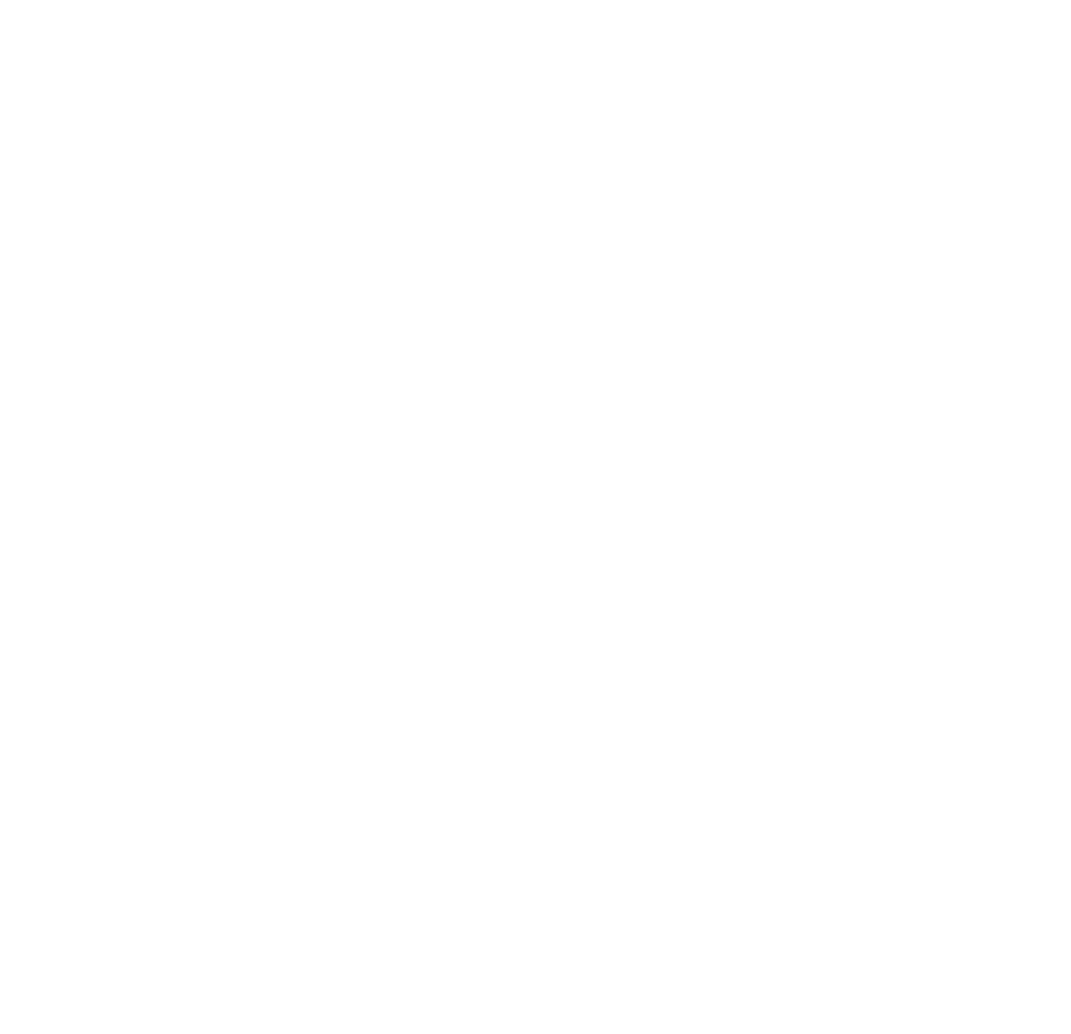
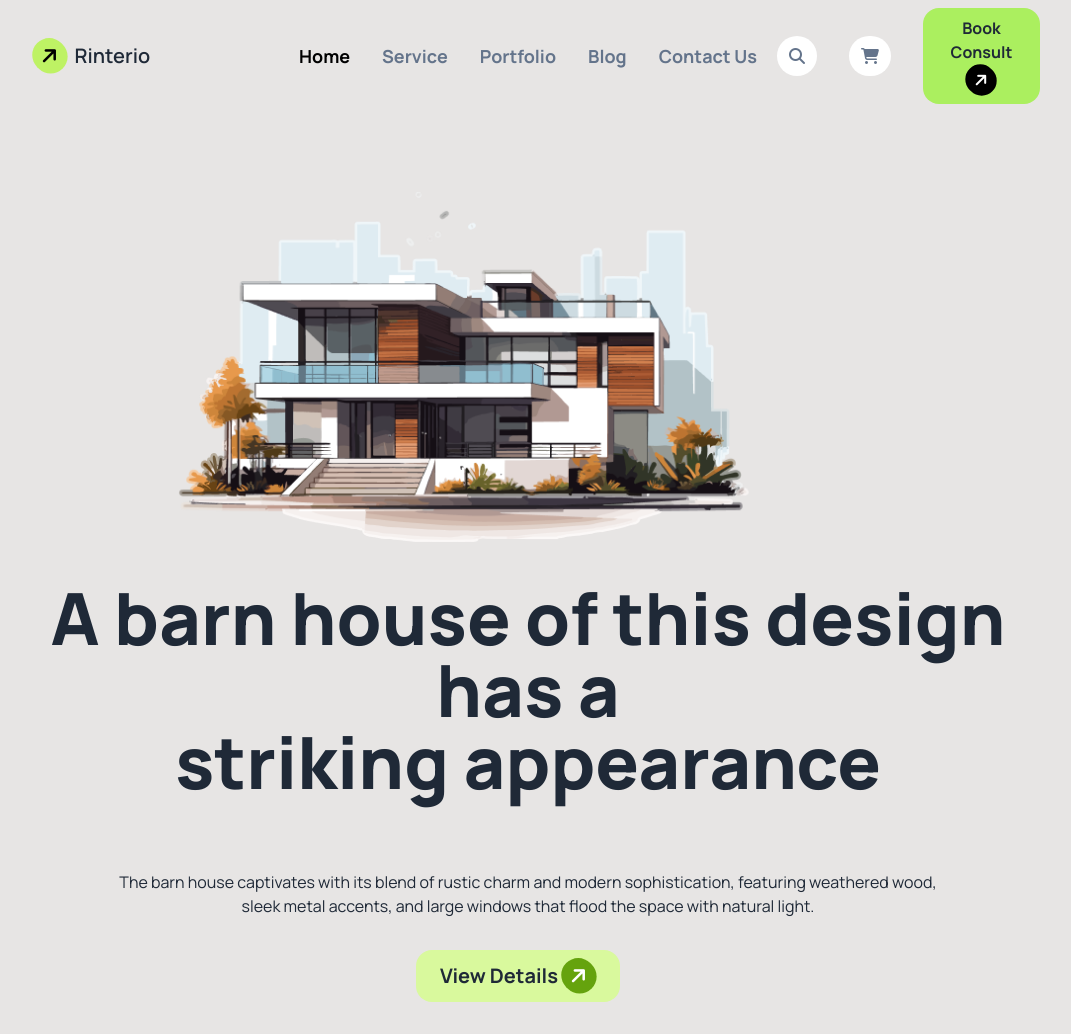
Before and after one commit to hossenali2200/assignment-3-rinterio, a plain HTML site: page index.html in a window 1280 px wide. Shown: the whole page, without its empty margins (112-1183 px from the left). Before the commit the page ends 800 px from the top, so only its background shows below. Drawn offline with nearby package versions, Linux system fonts and the light colour scheme.

Commit message:
header section

```diff
--- a/index.html
+++ b/index.html
@@ -4,8 +4,98 @@
     <meta charset="UTF-8">
     <meta name="viewport" content="width=device-width, initial-scale=1.0">
     <title>rinterio</title>
+
+      <!-- font awesome -->
+      <script src="https://kit.fontawesome.com/f913110033.js" crossorigin="anonymous"></script>
+
+      <!-- Google Font CDN -->
+      <link rel="preconnect" href="https://fonts.googleapis.com">
+      <link rel="preconnect" href="https://fonts.gstatic.com" crossorigin>
+      <link href="https://fonts.googleapis.com/css2?family=Manrope:wght@200..800&display=swap" rel="stylesheet">
+      <!-- DaisyUI CDN -->
+      <link
+        href="https://cdn.jsdelivr.net/npm/daisyui@4.12.10/dist/full.min.css"
+        rel="stylesheet"
+        type="text/css"
+      />
+      <script src="https://cdn.tailwindcss.com"></script>
+
+      <style>
+        .font-manrope {
+          font-family:  "Manrope", sans-serif;
+        }
+
+        .primary-btn{
+          background-color: #ABEF5F;
+        }
+
+
+      </style>
+      <script>
+        tailwind.config = {
+          theme: {
+            extend: {
+              colors: {
+                clifford: '#da373d',
+
+              },
+            },
+          },
+        }
+      </script>
 </head>
-<body>
+<body class="font-manrope">
+    <header class="bg-stone-200 lg:max-w-screen-2xl lg:mx-auto">
+        <!-- navbar -->
+
+        <div class="navbar lg:px-32 ">
+          <div class="navbar-start">
+
+            <a class="btn btn-ghost text-xl"><i class="fa-solid fa-arrow-right bg-lime-300 text-black p-2 rounded-3xl -rotate-45"></i>Rinterio</a>
+          </div>
+          <div class="navbar-center hidden lg:flex">
+            <ul class="menu menu-horizontal px-1 font-bold text-lg text-slate-500">
+              <li class="text-black"><a>Home</a></li>
+              <li><a>Service</a></li>
+              <li><a>Portfolio</a></li>
+              <li><a>Blog</a></li>
+              <li><a>Contact Us</a></li>
+            </ul>
+          </div>
+          <div class="navbar-end">
+            <i class="fa-solid fa-magnifying-glass mr-8 bg-white text-slate-500 p-3 rounded-3xl hidden lg:block"></i>
+            <i class="fa-solid fa-cart-shopping mr-8 bg-white text-slate-500 p-3 rounded-3xl hidden lg:block"></i>
+             <button class="primary-btn rounded-2xl p-2 px-6 font-bold hidden lg:block">Book Consult <i class="fa-solid fa-arrow-right bg-black text-white p-2 rounded-3xl -rotate-45"></i></button>
+          </div>
+          <i class="fa-solid fa-bars cursor-pointer lg:hidden bg-white p-3 rounded-3xl text-slate-500"></i>
+        </div>
+
+        <!-- hero section -->
+
+        <div>
+          <div class="mt-20 lg:w-[700px] lg:mx-auto">
+            <img src="./assets/banner.png" alt="banner">
+          </div>
+
+          <div>
+            <h2 class="lg:w-[90%] lg:mx-auto text-center font-extrabold text-4xl lg:text-7xl  lg:p-10">A barn house of this design has a <br> striking appearance</h2>
+            <p class="lg:w-[70%] lg:mx-auto text-center p-8">
+              The barn house captivates with its blend of rustic charm and modern sophistication, featuring weathered wood, sleek metal accents, and large windows that flood the space with natural light.
+            </p>
+            <div class="lg:w-56 lg:mx-auto text-center pb-8">
+              <button class="bg-lime-200 rounded-2xl p-2 px-6 text-xl font-bold hidden lg:block ">View Details <i class="fa-solid fa-arrow-right bg-lime-600 text-white p-2 rounded-3xl -rotate-45"></i></button>
+            </div>
+
+          </div>
+        </div>
+
+      </header>
+    <main>
+
+    </main>
+    <footer>
+
+    </footer>
 
 </body>
 </html>
```
